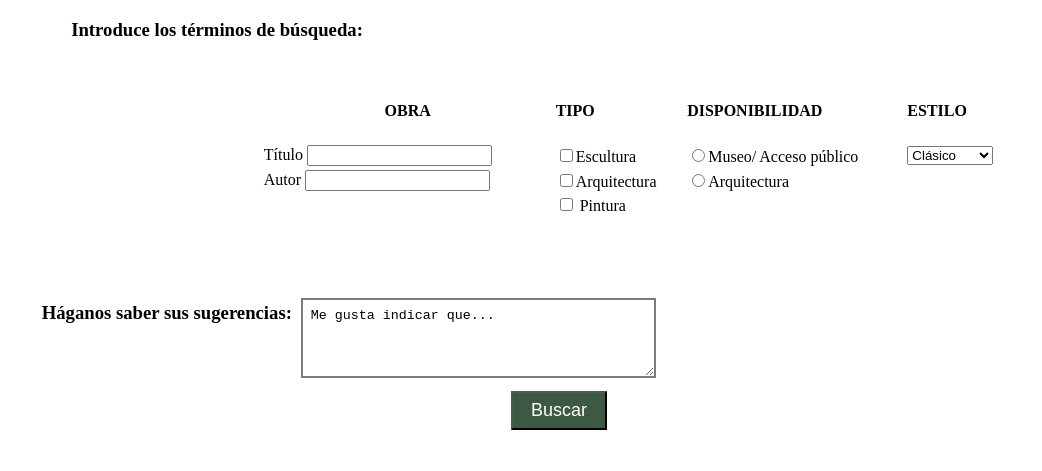
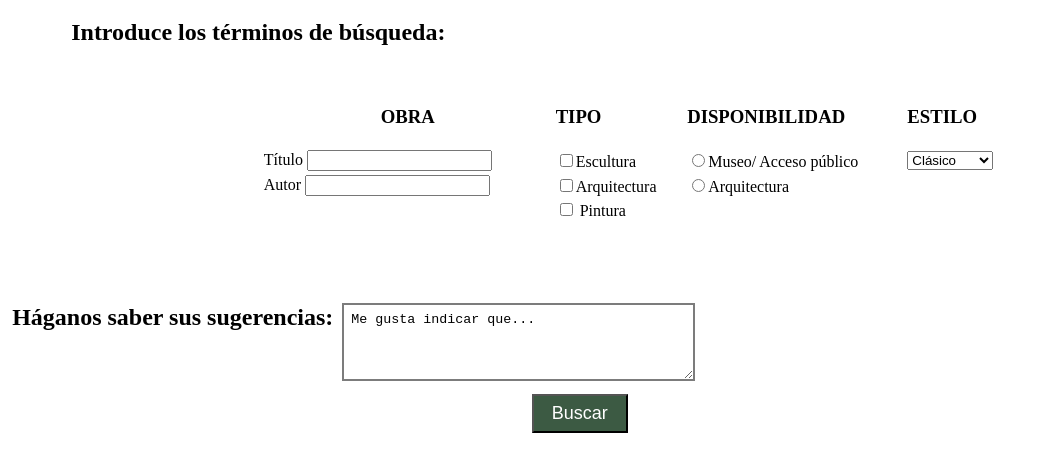
Before and after one commit to brunotarditi/Front-End, a plain HTML site: page Trabajo-Práctico-4/6.arte.html in a window 1280 px wide. Shown: the part 61-532 px from the top of the page, without its empty margins (0-1042 px from the left). Drawn offline with Linux system fonts and the light colour scheme.

Commit message:
tp 4 lab 3 finalizado

```diff
--- a/Trabajo-Práctico-4/6.arte.html
+++ b/Trabajo-Práctico-4/6.arte.html
@@ -8,14 +8,14 @@
 </head>
 <body>
     <h1 align="center">CATÁLOGO DE ARTE</h1>
-    <h3 style="margin-left: 5%;">Introduce los términos de búsqueda:</h3><br>
+    <h2 style="margin-left: 5%;">Introduce los términos de búsqueda:</h2><br>
     <form action="">
         <table class="tabla" align="center">
             <tr>
-                <td><h4 align="center">OBRA</h4></td>
-                <td><h4>TIPO</h4></td>
-                <td><h4>DISPONIBILIDAD</h4></td>
-                <td><h4>ESTILO</h4></td>
+                <td><h3 align="center">OBRA</h3></td>
+                <td><h3>TIPO</h3></td>
+                <td><h3>DISPONIBILIDAD</h3></td>
+                <td><h3>ESTILO</h3></td>
             </tr>
             <tr>
                 <td>
@@ -50,7 +50,7 @@
     <form action="">
     <table style="width: 54%;" align="left">
         <tr>
-            <td><h3 style="float: right">Háganos saber sus sugerencias:</h3></td>
+            <td><h2 style="float: right">Háganos saber sus sugerencias:</h2></td>
             <td><br><br><br><textarea class="borde" name="sugerencias" id="" cols="40" rows="4">Me gusta indicar que...</textarea></td>
         </tr>
         <tr>
```
Also changed, not shown: Trabajo-Práctico-4/4.instituciones.html (+4 -6 lines).
